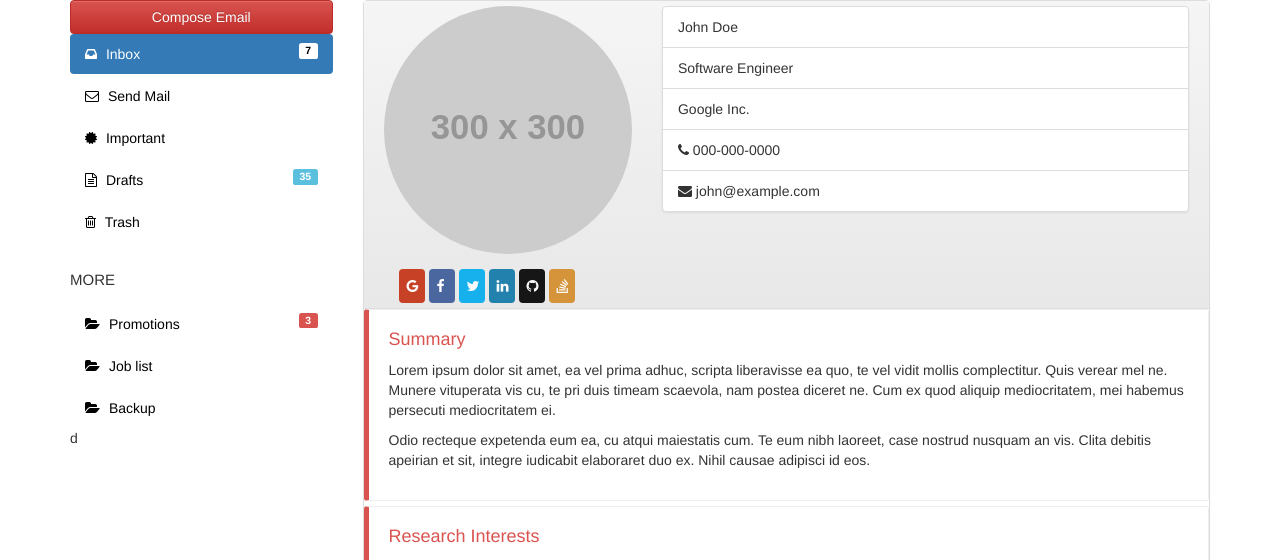
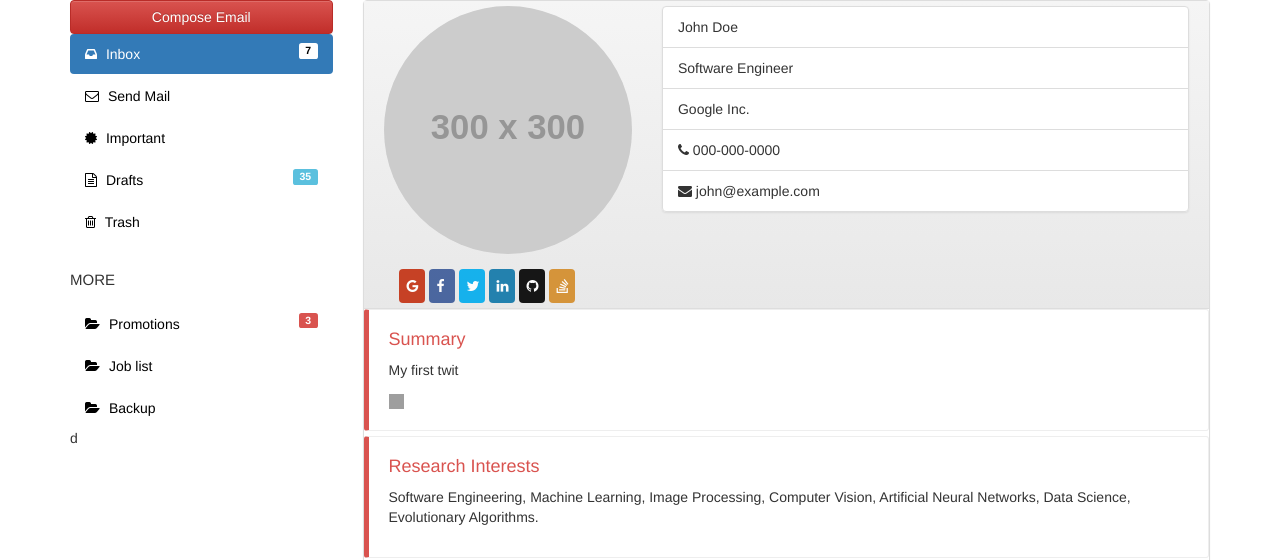
Before and after one commit to TarasLavrenyuk/TwitterAnalog, a Django app: page /like in a window 1280 px wide. Shown: the top 560 px of the page. Run offline with Django 3.2, Linux system fonts and the light colour scheme; grey boxes labelled with a size stand in for pictures from a placeholder-image service; some libraries are stand-ins or nearby versions; grey boxes are pictures that could not be loaded.

Commit message:
Try to add like

```diff
--- a/templates/profile.html
+++ b/templates/profile.html
@@ -117,15 +117,11 @@
                       </div>
                    </div>
                    <div class="bs-callout bs-callout-danger">
-                      <h4>Summary</h4>
-                      <p>
-                         Lorem ipsum dolor sit amet, ea vel prima adhuc, scripta liberavisse ea quo, te vel vidit mollis complectitur. Quis verear mel ne. Munere vituperata vis cu,
-                         te pri duis timeam scaevola, nam postea diceret ne. Cum ex quod aliquip mediocritatem, mei habemus persecuti mediocritatem ei.
-                      </p>
-                      <p>
-                         Odio recteque expetenda eum ea, cu atqui maiestatis cum. Te eum nibh laoreet, case nostrud nusquam an vis.
-                         Clita debitis apeirian et sit, integre iudicabit elaboraret duo ex. Nihil causae adipisci id eos.
-                      </p>
+                       <h4>Summary</h4>
+                       <p>
+                           My first twit
+                       </p>
+                       <a href="./like"><img src="{% static 'picture/like.png' %}" alt="Mountain View" style="width:15px;height:15px;"> </a>
                    </div>
                    <div class="bs-callout bs-callout-danger">
                       <h4>Research Interests</h4>
```
Also changed, not shown: templates/twit.html (added, +9 -0 lines).
